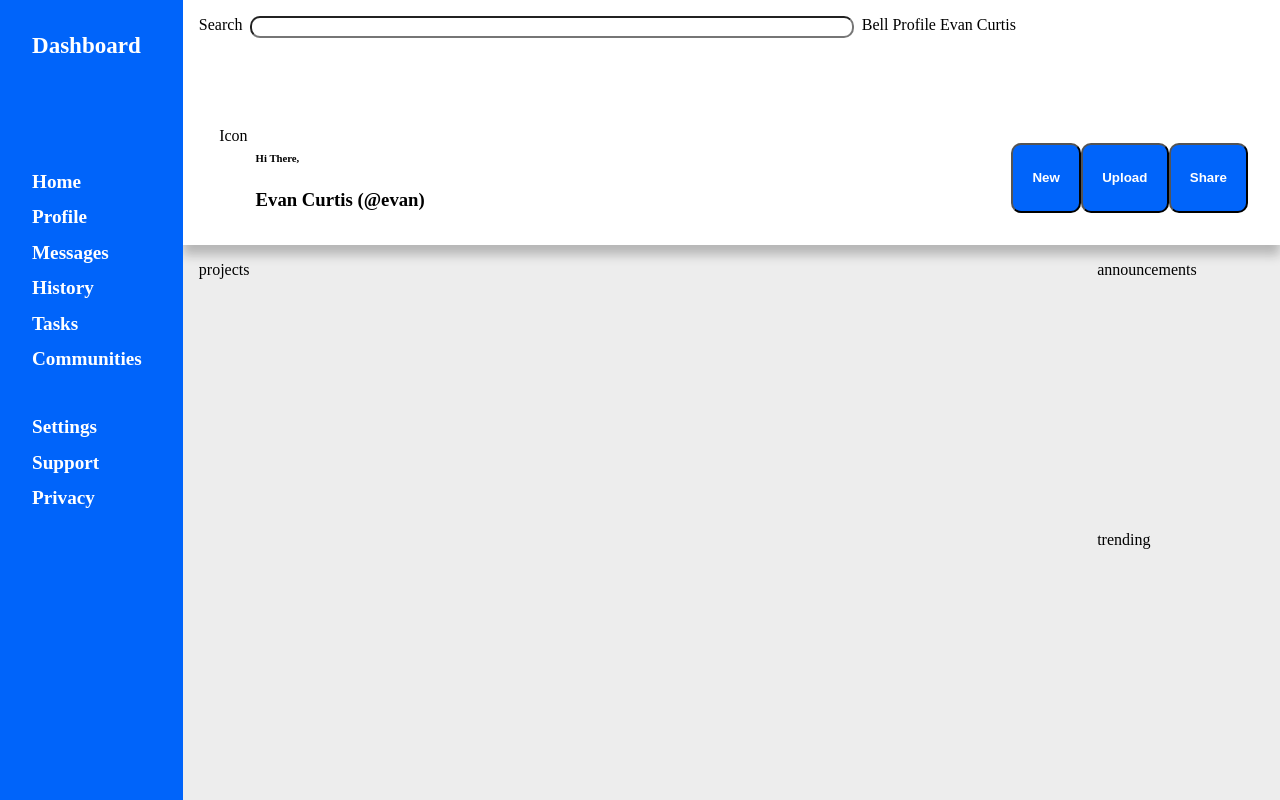
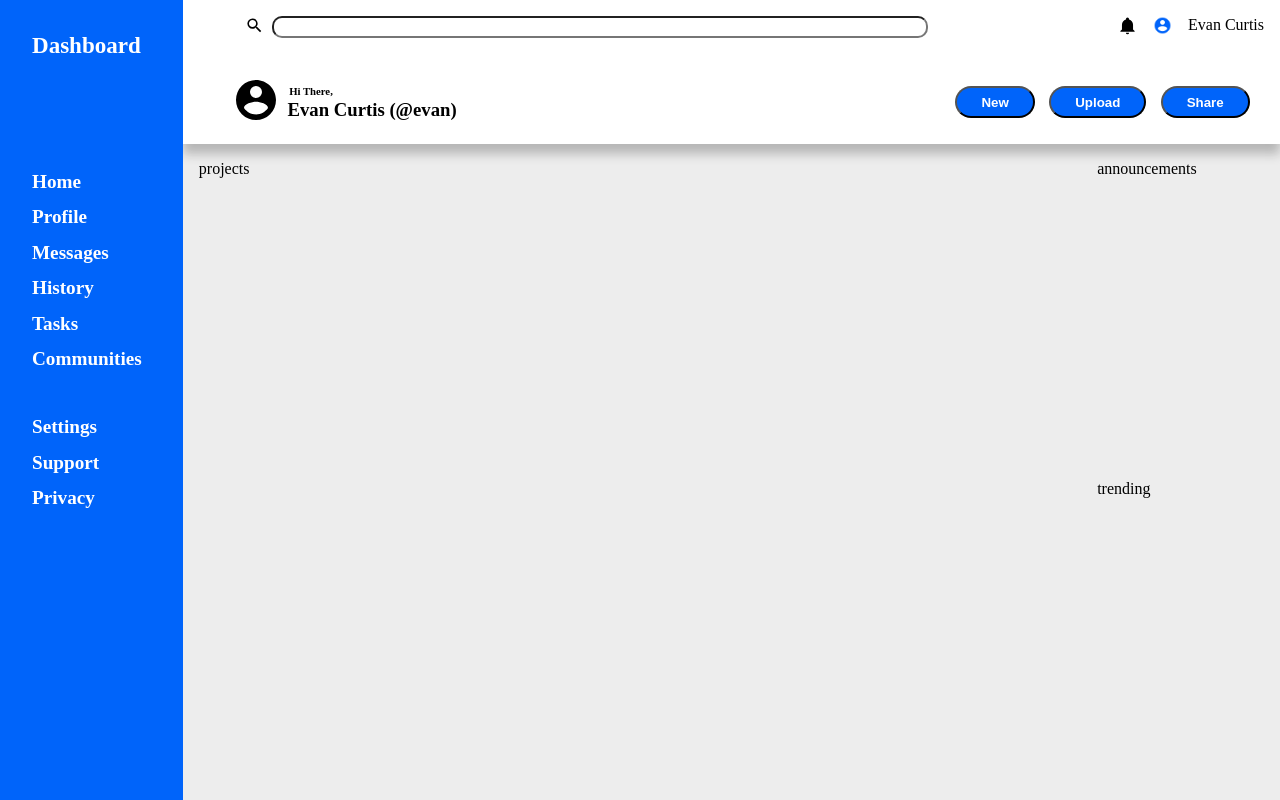
Before and after one commit to ewcurtis/odin-admin-dashboard, a plain HTML site: page index.html in a window 1280 px wide. Drawn offline with Linux system fonts and the light colour scheme.

Commit message:
style header, and begin adding icons

```diff
--- a/index.html
+++ b/index.html
@@ -10,8 +10,20 @@
 <body>
     <div class="content">
         <header class="head">
-            <div class="top">Search <input id="search"> Bell Profile Evan Curtis</div>
-            <div class="bottom"><span class="icon">Icon</span>
+            <div class="top">
+                <label for="search"><img src="icons/magnify.svg"></label> <input id="search">
+                <ul>
+                    <li><img id="bell" src="icons/bell.svg"></li>
+                    <li><img src="icons/account-circle.png"></li>
+                    <li>Evan Curtis</li>
+                </ul>
+            </div>
+
+            <div class="bottom">
+                <div class="bottom-icon">
+                    <img src="icons/account-circle.svg">
+                </div>
+
                 <span class="greeting"><h6>Hi There,</h6><div><h3>Evan Curtis (@evan)</h3></div></span>
             <span class="buttons"><button>New</button><button>Upload</button><button>Share</button></span></div>
 
--- a/styles.css
+++ b/styles.css
@@ -11,6 +11,7 @@ ul {
 
 }
 
+
 /*Classes*/
 
 .content {
@@ -20,7 +21,7 @@ ul {
 }
 
 .head {
-    grid-area: 1 / 2 / 2 / 4;
+    grid-area: 1 / 2 / 2 / -1;
     display: grid;
     gap: 0.5rem;
     grid-template-rows: 1fr 1fr;
@@ -34,8 +35,13 @@ ul {
 .top {
     display: grid;
     gap: 0.5rem;
-    grid-template-columns: 0.2fr 3fr 2fr;
+    grid-template-columns: 0.2fr 2fr 1fr;
+    grid-auto-flow: column;
 
+}
+
+.top label {
+    justify-self: end;
 }
 
 .top input {
@@ -43,33 +49,66 @@ ul {
 
 }
 
+.top img {
+    width: 1.2rem;
+    height: auto;
+}
+
+.top ul {
+    display: flex;
+    justify-content: end;
+    gap: 1rem;
+
+}
+
+
+
 .bottom {
 display: grid;
 gap: 0.5rem;
 grid-template-rows: 1fr;
-grid-template-columns: 0.2fr 3fr 1fr;
+grid-template-columns: 0.25fr 2fr 1fr;
 
 }
 
-.icon {
+.bottom-icon {
+    display: flex;
+    justify-content: end;
+}
+
+.bottom img {
+
+    height: 3rem;
     justify-self: end;
+}
 
+.greeting {
+    align-self: center;
+}
+
+.greeting  h6{
+    margin: 0.1rem;
+    justify-content: end;
+}
+
+.greeting div h3 {
+    margin: 0;
 }
 
 .buttons {
     display: flex;
-    justify-content: space-between;
-    margin: 1rem;
-
-
+    justify-content: space-evenly;
+    align-items: center;
 }
 
 .buttons button {
     background-color: rgb(0, 100, 250);
     color: white;
     font-weight: bolder;
-    border-radius: 10px;
-    padding: 0.5rem 1.2rem;
+    border-radius: 20px;
+    padding: 0 1.5rem;
+    height: 2rem;
+
 
 
 }
```
Also changed, not shown: icons/account-circle.png (added), icons/account-circle.svg (added), icons/bell.svg (added), icons/magnify.svg (added).
